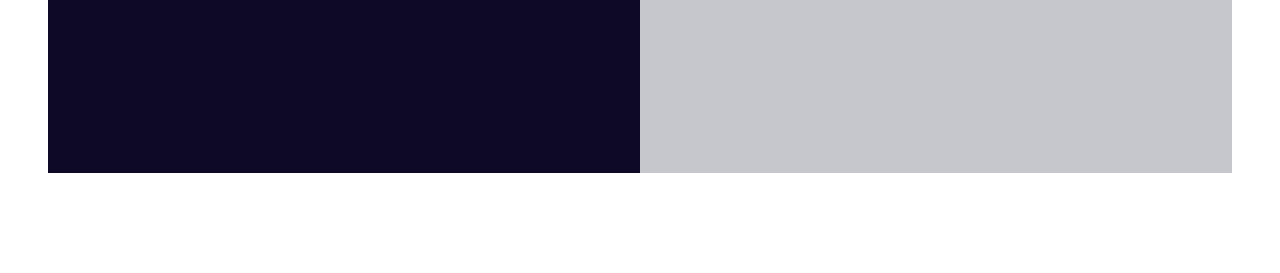
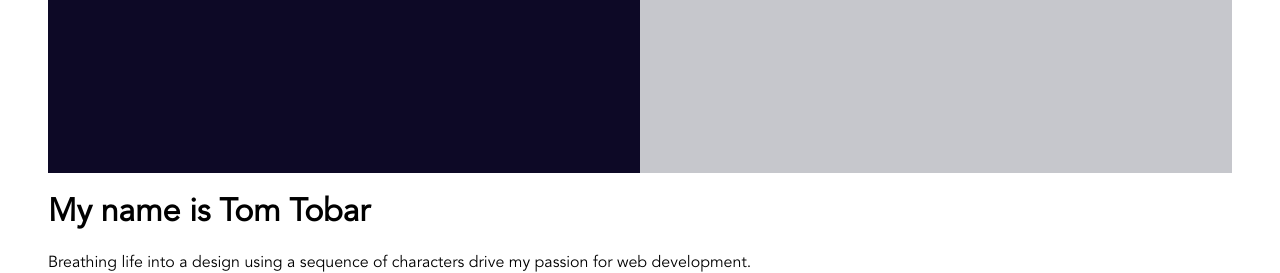
Before and after one commit to codetombomb/tom-portfolio, a website: page public/index.html in a window 1280 px wide. Shown: the part 579-852 px from the top of the page. Before the commit the page ends 800 px from the top, so only its background shows below. Drawn offline with nearby package versions, Linux system fonts and the light colour scheme.

Commit message:
add assetts

```diff
--- a/public/index.html
+++ b/public/index.html
@@ -10,7 +10,7 @@
     <script src="https://cdnjs.cloudflare.com/ajax/libs/gsap/3.6.0/gsap.min.js"></script>
 
     <link rel="stylesheet" href="css/scss/style.css">
-    <link rel="icon" href="./assets/logos/sm-t-icon.png">
+    <link rel="icon" href="./assets/logos/t-tab-icon.ico">
     <title>Tom Tobar</title>
 </head>
 
@@ -34,6 +34,10 @@
                 <p class="hello">lo<span class="hello-bang">!</span></p>
             </div>
         </div>
+        <div id="about-page">
+            <h1 class="my-name-is">My name is Tom Tobar</h1>
+            <p class="about-desc">Breathing life into a design using a sequence of characters drive my passion for web development.</p>
+        </div>
     </div>
 
     <!-- animations for hello page -->
```
Also changed, not shown: public/assets/images/tom.png (added), public/assets/logos/t-tab-icon.ico (added).
